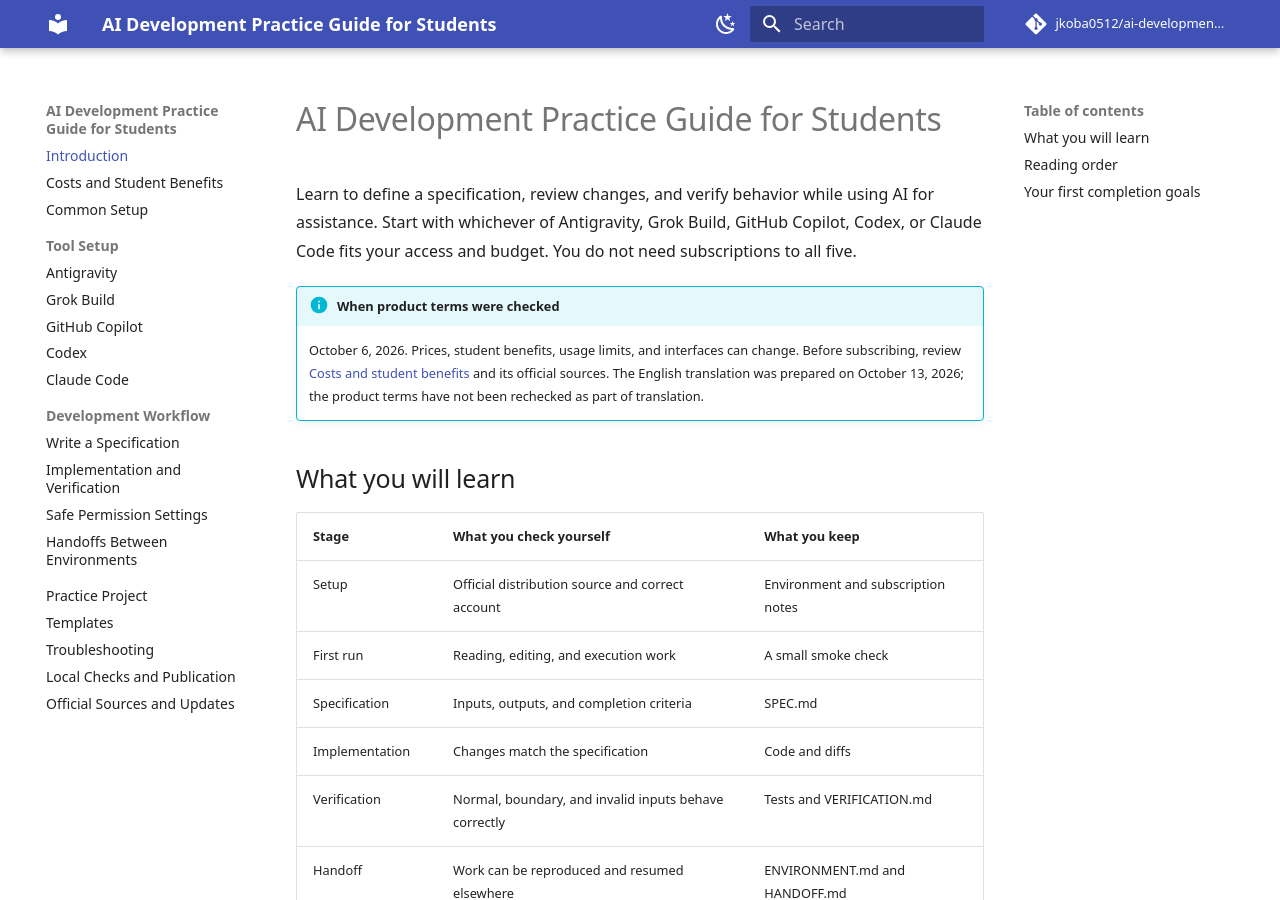
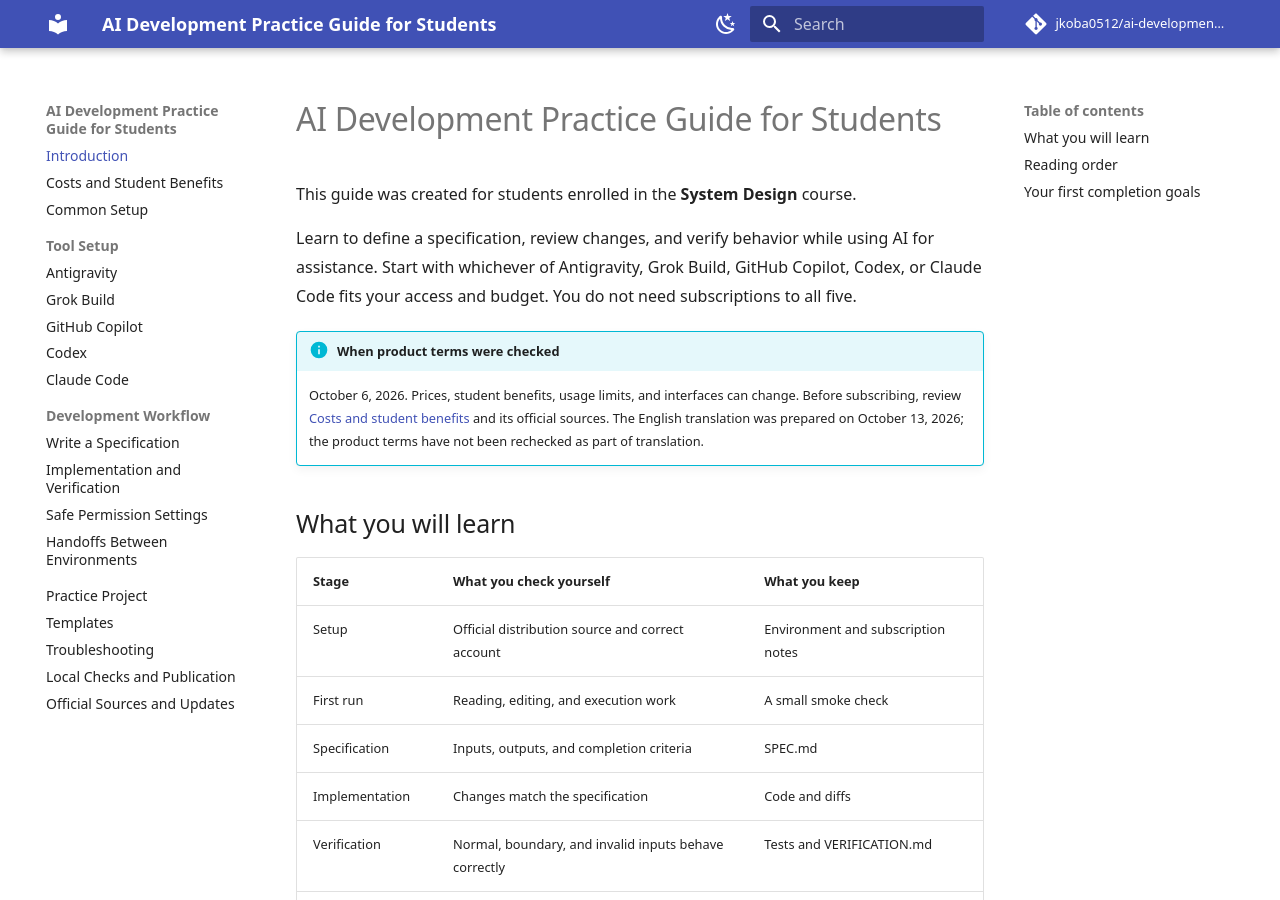
Before and after one commit to jkoba0512/ai-development-guide, an MkDocs documentation site: the page built from docs/index.md, in a window 1280 px wide and 900 px high. Built offline with MkDocs 1.6.1 and Material for MkDocs 9.7.7, drawn with Linux system fonts in a browser that asks for light colours; comment, search, counter and statistics services are not loaded.

Commit message:
Introduce guide audience as System Design students

```diff
--- a/docs/index.md
+++ b/docs/index.md
@@ -1,4 +1,6 @@
 # AI Development Practice Guide for Students
+
+This guide was created for students enrolled in the **System Design** course.
 
 Learn to define a specification, review changes, and verify behavior while using AI for assistance. Start with whichever of Antigravity, Grok Build, GitHub Copilot, Codex, or Claude Code fits your access and budget. You do not need subscriptions to all five.
 
```
